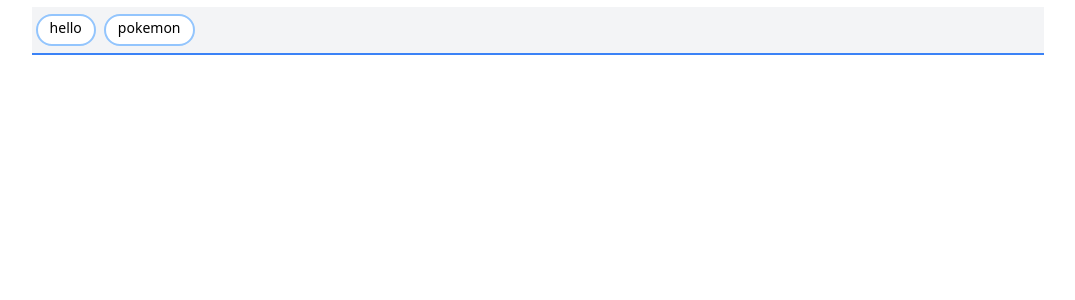
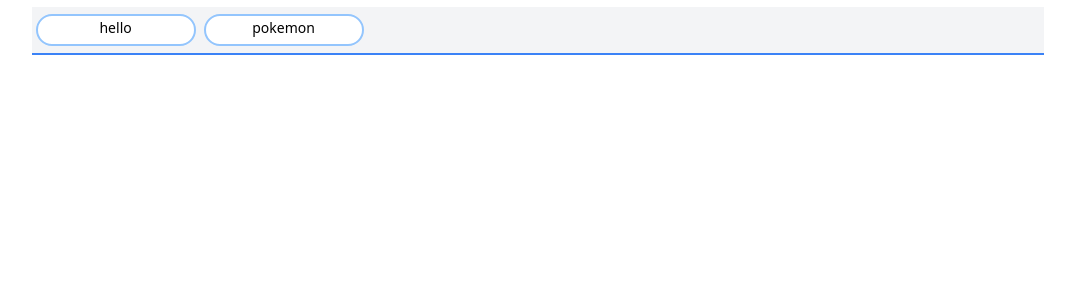
Before and after one commit to banboy38/zepto-assignment, a Next.js app: page / in a window 1280 px wide. Shown: the top 300 px of the page, without its empty margins (102-1177 px from the left). Built offline with nearby package versions, Linux system fonts and the light colour scheme.

Commit message:
name adding

```diff
--- a/pages/index.js
+++ b/pages/index.js
@@ -21,9 +21,11 @@ export default function Home() {
   function addText(el){
     el.preventDefault()
 
-    let temp = show
-    temp.push(input)
-    setShow(temp)
+    if(input!==""){
+      let temp = show
+      temp.push(input)
+      setShow(temp)
+    }
 
     setinput("")
   }
@@ -31,11 +33,10 @@ export default function Home() {
   function handleChange(el){
 
     let temp = el.target.value
-    if(temp!==""){
-      setinput(temp)
-    }
+    setinput(temp)
 
   }
+
   return (
     <div className="flex justify-center items-center">
 
@@ -49,8 +50,8 @@ export default function Home() {
                   <div className="bg-gray-100 h-[3rem] px-1 border-b-blue-500 border-b-2 flex items-center justify-center">
 
                     {/* User Card */}
-                    <div onClick={handleClick} id={item} className=" rounded-full bg-white border-blue-300 border-2 text-sm flex items-center justify-center px-3 py-3 w-full h-[70%]">
-                      <span id={item} className="mb-1">{item}</span>
+                    <div onClick={handleClick} id={item} className=" rounded-full bg-white border-blue-300 border-2 text-sm flex items-center justify-center px-3 py-3 w-[10rem] h-[70%]">
+                      <div id={item} className="mb-1">{item}</div>
                     </div>
 
                   </div>
```
